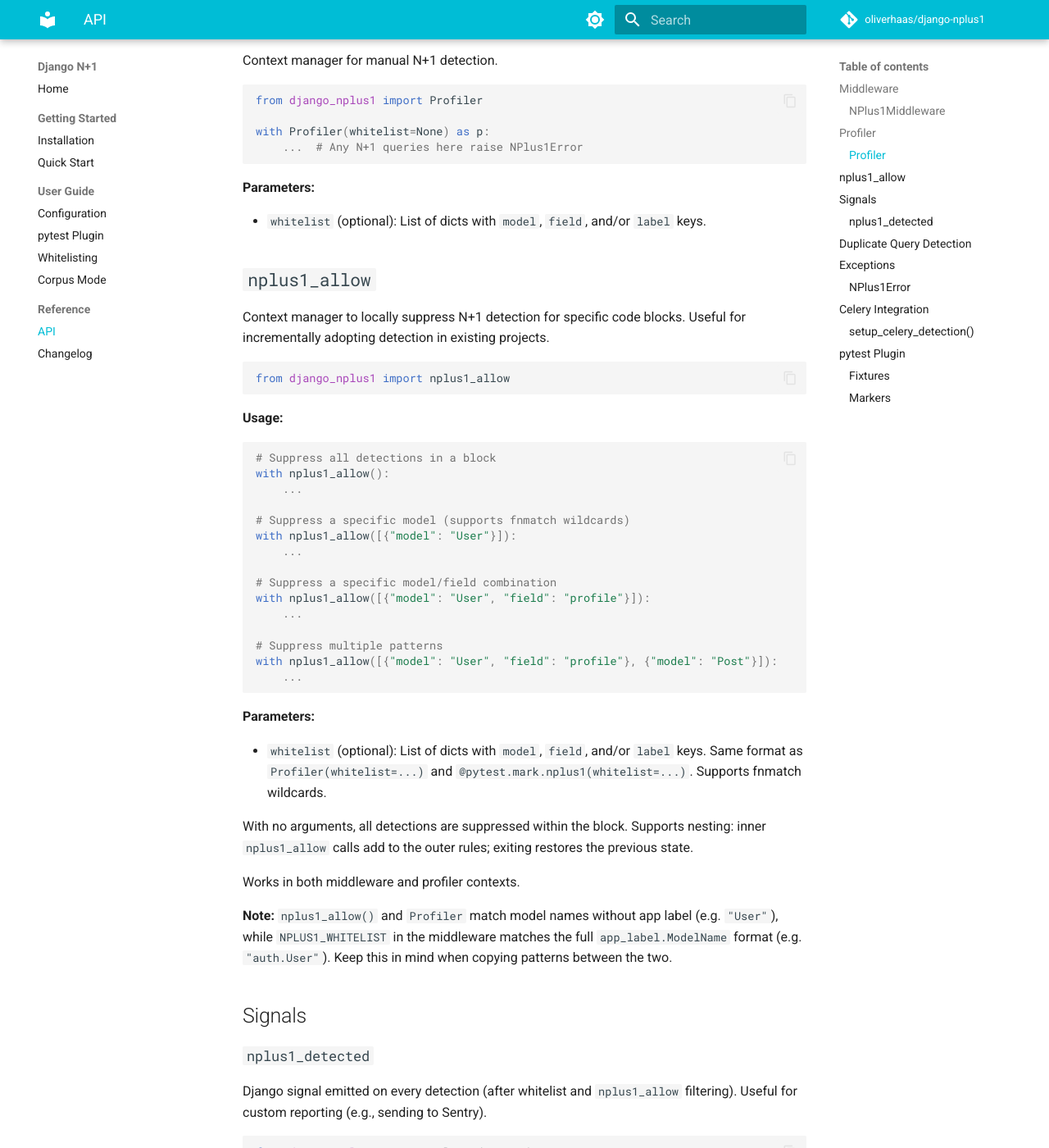
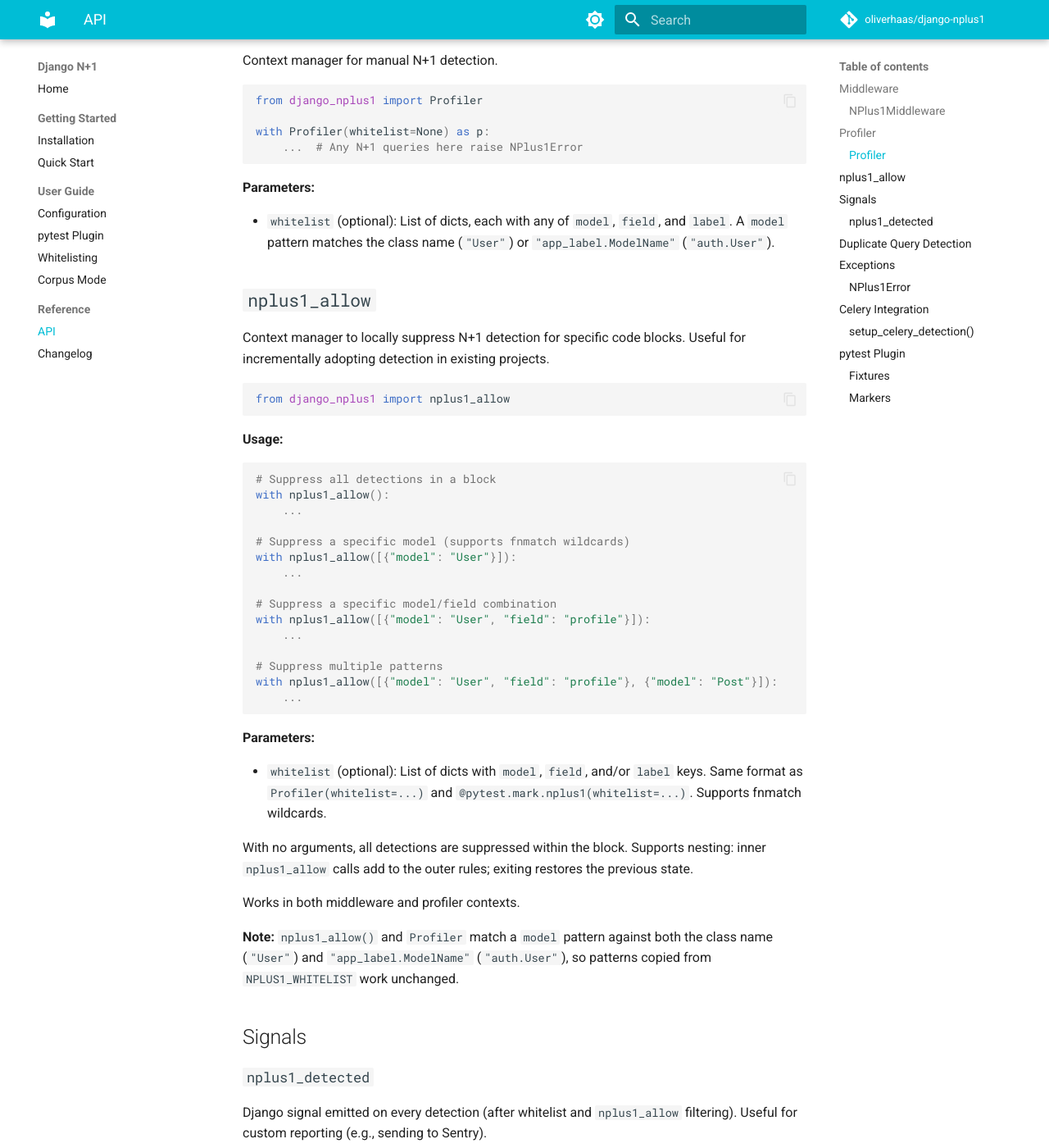
Before and after one commit to oliverhaas/django-nplus1, an MkDocs documentation site: the page built from docs/reference/api.md, in a window 1280 px wide and 1400 px high, scrolled down 517 px. Shown: the whole window at 82% size. Built offline with MkDocs 1.6.1 and Material for MkDocs 9.7.7, drawn with Linux system fonts in a browser that asks for light colours; comment, search, counter and statistics services are not loaded; the version menu is left out.

Commit message:
fix(detect): match whitelist models against app_label.ModelName

```diff
--- a/docs/reference/api.md
+++ b/docs/reference/api.md
@@ -28,7 +28,7 @@
 
 **Parameters:**
 
-- `whitelist` (optional): List of dicts with `model`, `field`, and/or `label` keys.
+- `whitelist` (optional): List of dicts, each with any of `model`, `field`, and `label`. A `model` pattern matches the class name (`"User"`) or `"app_label.ModelName"` (`"auth.User"`).
 
 ## `nplus1_allow`
 
@@ -66,7 +66,7 @@
 
 Works in both middleware and profiler contexts.
 
-**Note:** `nplus1_allow()` and `Profiler` match model names without app label (e.g. `"User"`), while `NPLUS1_WHITELIST` in the middleware matches the full `app_label.ModelName` format (e.g. `"auth.User"`). Keep this in mind when copying patterns between the two.
+**Note:** `nplus1_allow()` and `Profiler` match a `model` pattern against both the class name (`"User"`) and `"app_label.ModelName"` (`"auth.User"`), so patterns copied from `NPLUS1_WHITELIST` work unchanged.
 
 ## Signals
 
```
Also changed, not shown: docs/reference/changelog.md (+1 -0 lines), docs/user-guide/whitelisting.md (+1 -1 lines), 2 other files.
